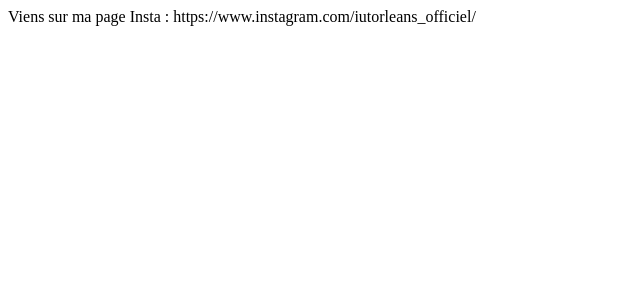
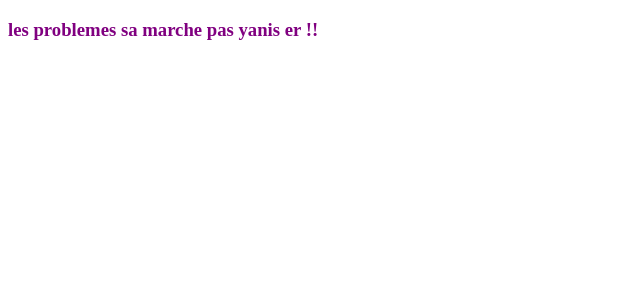
Before and after one commit to yanislitim/TPweb, a Flask app: page /contact/ in a window 1280 px wide. Shown: the top 300 px of the page, without its empty margins (0-640 px from the left). Run offline with Flask 3, Linux system fonts and the light colour scheme.

Commit message:
debut tp 4

```diff
--- a/config.py
+++ b/config.py
@@ -4,7 +4,7 @@
 
 ABOUT = "Bienvenue sur la page à propos de Flask !"
 
-CONTACT = "Viens sur ma page Insta : https://www.instagram.com/iutorleans_officiel/"
+CONTACT = "Bienvenue sur l'autre page la"
 
 import os
 basedir = os.path.abspath(os.path.dirname(__file__))
--- a/monApp/static/style.css
+++ b/monApp/static/style.css
@@ -4,3 +4,6 @@
 h2 {
 color : yellow;
 }
+h3 {
+    color : purple;
+}
--- /dev/null
+++ b/monApp/templates/contact.html
@@ -0,0 +1,13 @@
+<!doctype html>
+<html>
+
+<head >
+    <link rel="stylesheet" href="{{url_for ('static', filename ='style.css') }}">
+    <title>{{title}}</title>
+</head>
+
+<body>
+    <h3> les problemes sa marche pas {{name}}  !!</h3>
+</body>
+
+</html>
--- a/monApp/views.py
+++ b/monApp/views.py
@@ -3,16 +3,16 @@
 @app.route('/')
 @app.route('/index/')
 def index():
-    return render_template("index.html",title ="R3.01 Dev Web avec Flask",name="yanis gros looser")
+    return render_template("index.html",title ="R3.01 Dev Web avec Flask",name="yanis")
 
 @app.route("/about/")
 def about():
-    return render_template("index2.html",title ="R3.01 Dev Web avec Flask",name="yanis gros gros looser")
+    return render_template("about.html",title ="R3.01 Dev Web avec Flask",name="yanis r")
 
 
 @app.route("/contact/")
 def contact():
-    return app.config["CONTACT"]
+    return render_template("contact.html", title = "R3.01 Dev Web avec Flask",name = "yanis er")
 
 if __name__== "__main__" :
     app.run()
```
Also changed, not shown: monApp/templates/base.html (added, +8 -0 lines), monApp/templates/index.html (+6 -13 lines), monApp/templates/about.html (renamed from monApp/templates/index2.html).
